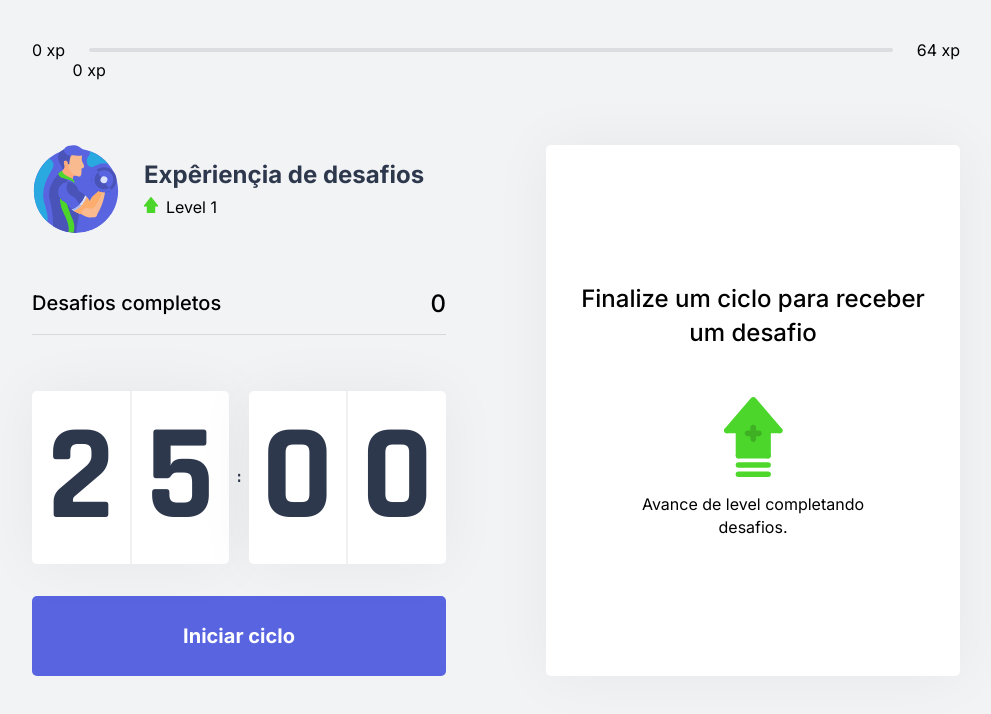
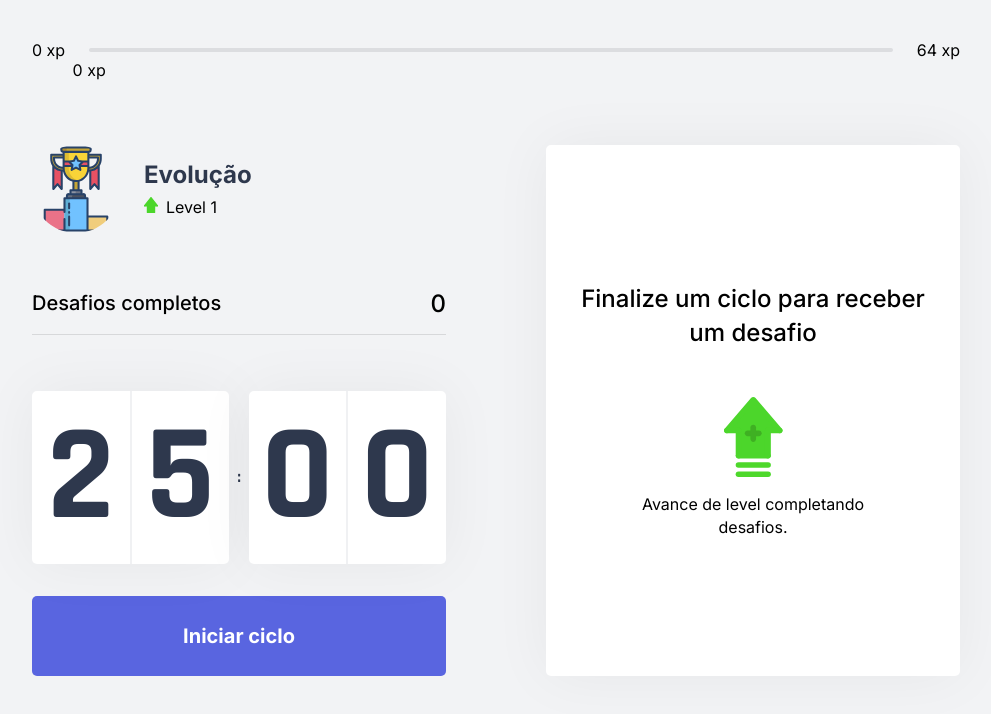
Before and after one commit to ocesar9/Moveit, a Next.js app: page / in a window 1280 px wide. Shown: the top 714 px of the page, without its empty margins (144-1135 px from the left). Built offline with nearby package versions, Linux system fonts and the light colour scheme.

Commit message:
Atualização perfil

```diff
--- a/src/components/Profile.tsx
+++ b/src/components/Profile.tsx
@@ -8,9 +8,9 @@ export function Profile() {
 
     return (
         <div className={styles.profileContainer}>
-            <img src="/fitness.svg" alt="Usuário" />
+            <img src="/award.svg" alt="Usuário" />
             <div>
-                <strong>Expêriençia de desafios</strong>
+                <strong>Evolução</strong>
                 <p>
                     <img src="icons/level.svg" alt="Level" />
                     Level {level}
```
Also changed, not shown: public/award.svg (added), public/fitness.svg (deleted).
